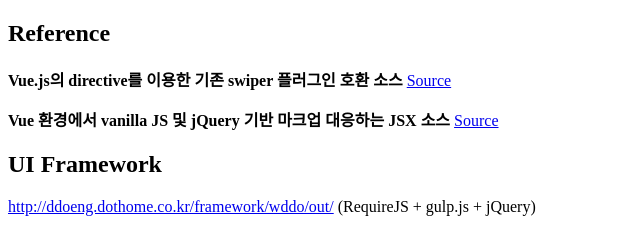
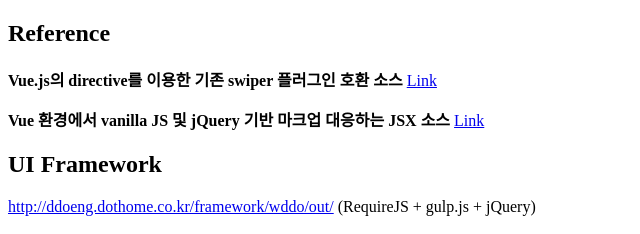
Before and after one commit to wddo/portfolio, a plain HTML site: page index.html in a window 1280 px wide. Shown: the top 234 px of the page, 0-640 px from the left. Drawn offline with Linux system fonts and the light colour scheme.

Commit message:
Update index.html

```diff
--- a/index.html
+++ b/index.html
@@ -10,11 +10,11 @@
     <h2>Reference</h2>
     <p>
         <strong>Vue.js의 directive를 이용한 기존 swiper 플러그인 호환 소스</strong>
-        <a href="https://github.com/wddo/nuxtjs-demo/blob/vswiper/plugins/directives/vswiper.js">Source</a>
+        <a href="https://github.com/wddo/nuxtjs-demo/blob/vswiper/plugins/directives/vswiper.js">Link</a>
     </p>
     <p>
         <strong>Vue 환경에서 vanilla JS 및 jQuery 기반 마크업 대응하는 JSX 소스</strong>
-        <a href="https://github.com/wddo/nuxtjs-demo/blob/append-script-tag/pages/scriptJsx.vue">Source</a>
+        <a href="https://github.com/wddo/nuxtjs-demo/blob/append-script-tag/pages/scriptJsx.vue">Link</a>
     <p>
     <h2>UI Framework</h2>
     <p>
```
